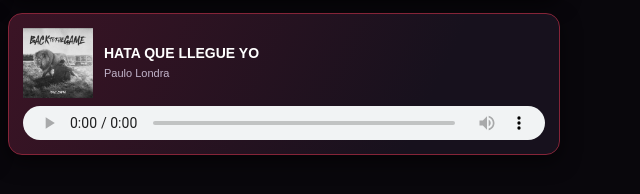
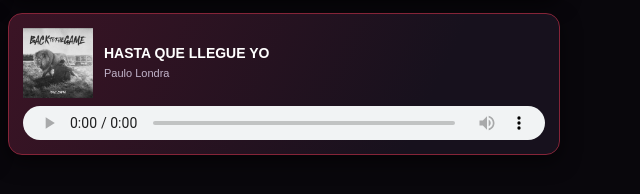
Before and after one commit to Odalys-rm/Namix, a plain HTML site: page paulo_londra.html in a window 1280 px wide. Shown: the part 966-1160 px from the top of the page, 640-1280 px from the left. Drawn offline with Linux system fonts and the light colour scheme.

Commit message:
Correct song title from 'HATA' to 'HASTA'

```diff
--- a/paulo_londra.html
+++ b/paulo_londra.html
@@ -268,7 +268,7 @@
   <article class="tarjeta-cancion">
           <div class="mini-portada portada-2"><img src="nublado.jpg" height="70" width="70"></div>
           <div class="datos-cancion">
-            <h3> HATA QUE LLEGUE YO </h3>
+            <h3> HASTA QUE LLEGUE YO </h3>
             <p>Paulo Londra</p>
           </div>
           <audio class="audio" controls>
@@ -277,6 +277,6 @@
         </article>
 
 
-
+<script src="script_4.js"></script>
 </body>
 </html>
```
